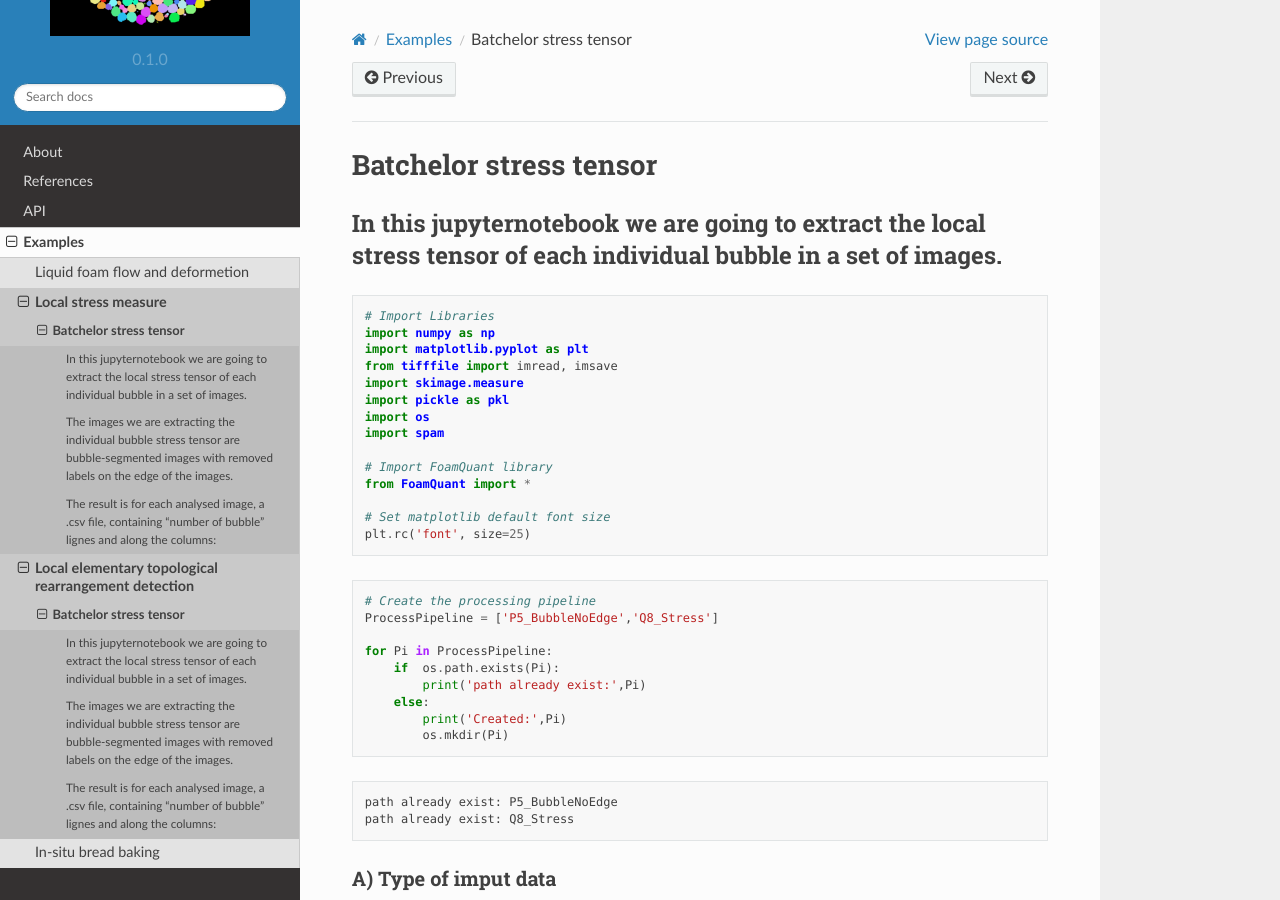
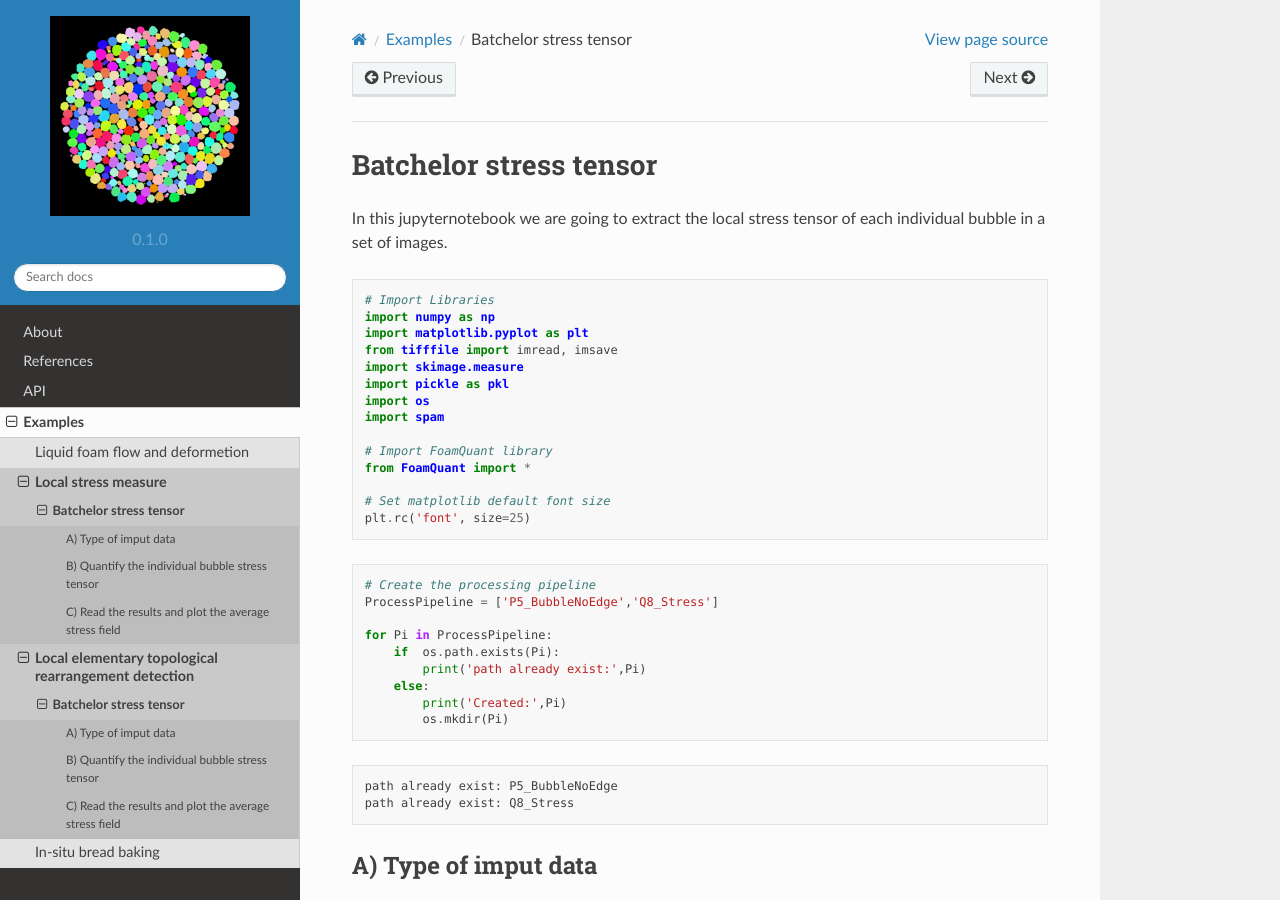
Before and after one commit to floschott/foamquant, a Sphinx documentation site: the page built from docs/source/Jupy_FoamQuant_bachelor_stress.rst, in a window 1280 px wide and 900 px high. Built offline with Sphinx 7.4.7 and the Read the Docs theme 2.0.0, drawn with Linux system fonts in a browser that asks for light colours.

Commit message:
Add files via upload

```diff
--- a/docs/source/Jupy_FoamQuant_bachelor_stress.rst
+++ b/docs/source/Jupy_FoamQuant_bachelor_stress.rst
@@ -1,8 +1,8 @@
 Batchelor stress tensor
 =======================
 
-In this jupyternotebook we are going to extract the local stress tensor of each individual bubble in a set of images.
-~~~~~~~~~~~~~~~~~~~~~~~~~~~~~~~~~~~~~~~~~~~~~~~~~~~~~~~~~~~~~~~~~~~~~~~~~~~~~~~~~~~~~~~~~~~~~~~~~~~~~~~~~~~~~~~~~~~~~
+In this jupyternotebook we are going to extract the local stress tensor
+of each individual bubble in a set of images.
 
 .. code:: ipython3
 
@@ -43,8 +43,8 @@
 A) Type of imput data
 ---------------------
 
-The images we are extracting the individual bubble stress tensor are bubble-segmented images with removed labels on the edge of the images.
-~~~~~~~~~~~~~~~~~~~~~~~~~~~~~~~~~~~~~~~~~~~~~~~~~~~~~~~~~~~~~~~~~~~~~~~~~~~~~~~~~~~~~~~~~~~~~~~~~~~~~~~~~~~~~~~~~~~~~~~~~~~~~~~~~~~~~~~~~~~
+The images we are extracting the individual bubble stress tensor are
+bubble-segmented images with removed labels on the edge of the images.
 
 .. code:: ipython3
 
```
